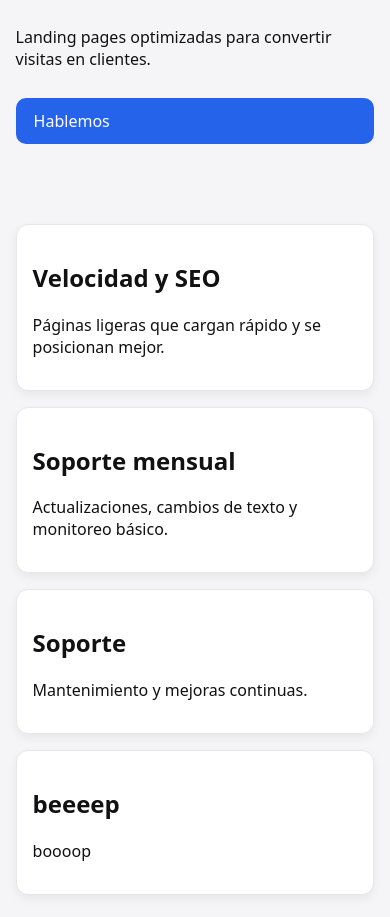
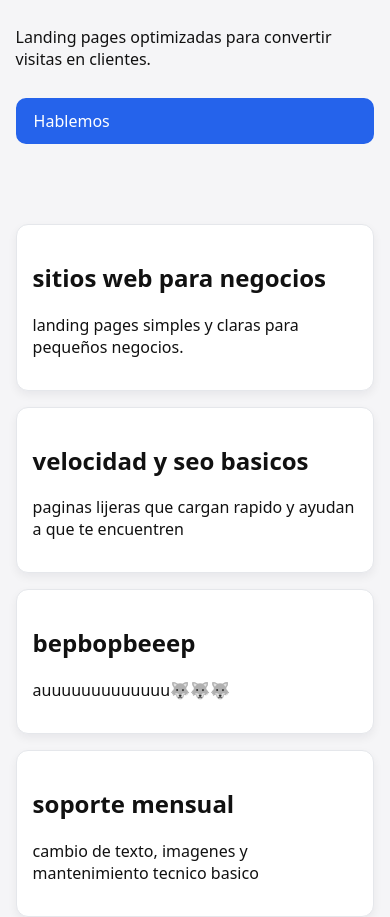
Before and after one commit to sebaas-dev/landing, a plain HTML site: page index.html in a window 390 px wide. Shown: the part 202-1119 px from the top of the page. Drawn offline with Linux system fonts and the light colour scheme.

Commit message:
layout: grid responsivo con auto-fit/minmax y mejoras de cards

```diff
--- a/index.html
+++ b/index.html
@@ -24,20 +24,23 @@
     <main>
       <section id="servicios" class="container grid">
         <article class="card">
-          <h2>Velocidad y SEO</h2>
-          <p>Páginas ligeras que cargan rápido y se posicionan mejor.</p>
+          <h2>sitios web para negocios</h2>
+          <p>landing pages simples y claras para pequeños negocios.</p>
         </article>
+
         <article class="card">
-          <h2>Soporte mensual</h2>
-          <p>Actualizaciones, cambios de texto y monitoreo básico.</p>
+          <h2>velocidad y seo basicos</h2>
+          <p>paginas lijeras que cargan rapido y ayudan a que te encuentren</p>
         </article>
+
         <article class="card">
-          <h2>Soporte</h2>
-          <p>Mantenimiento y mejoras continuas.</p>
+          <h2>bepbopbeeep</h2>
+          <p>auuuuuuuuuuuuu🐺🐺🐺</p>
         </article>
+
         <article class="card">
-          <h2>beeeep</h2>
-        <p>boooop</p>
+          <h2>soporte mensual</h2>
+          <p>cambio de texto, imagenes y mantenimiento tecnico basico</p>
         </article>
       </section>
 
--- a/style.css
+++ b/style.css
@@ -41,7 +41,7 @@ body {
   font-weight: 700;
   text-decoration: none;
   color: var(--primary);
-  margin-right: auto; /* empuja los links a la derecha */
+  margin-right: auto;
 }
 
 .nav__link {
@@ -78,7 +78,7 @@ body {
 .grid {
   display: grid;
   gap: var(--spacing);
-  grid-template-columns: repeat(3, 1fr);
+  grid-template-columns: repeat(auto-fit, minmax(260pc, 1fr));
   padding: 40px 0;
 }
 
@@ -129,3 +129,5 @@ textarea {
     padding: 40px 0;
   }
 }
+.card { transition: transform .15s ease, box-shadow .15s ease; }
+.card:hover { transform: translateY(-2px); box-shadow: 0 8px 18px rgba(15,23,42,.1); }
```
